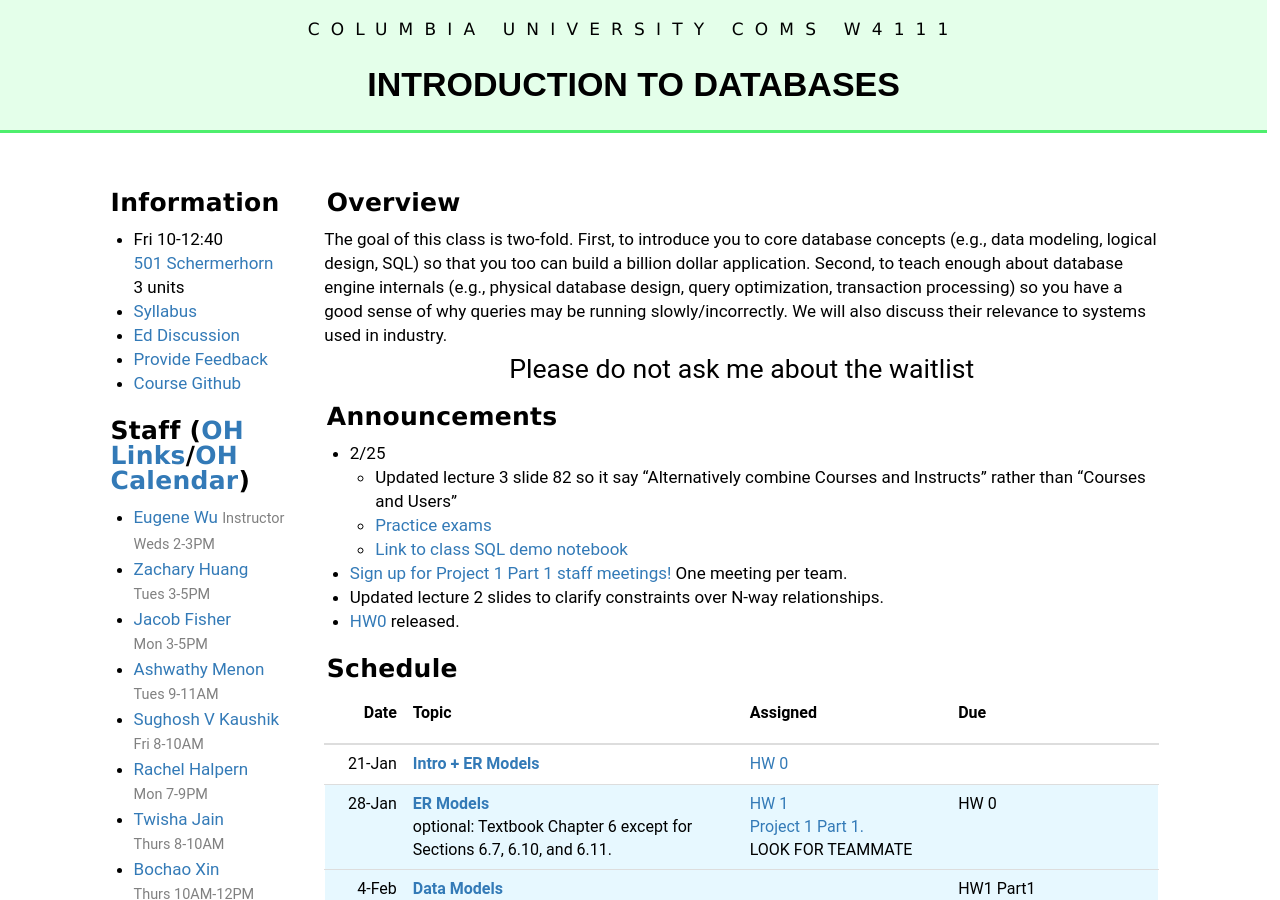
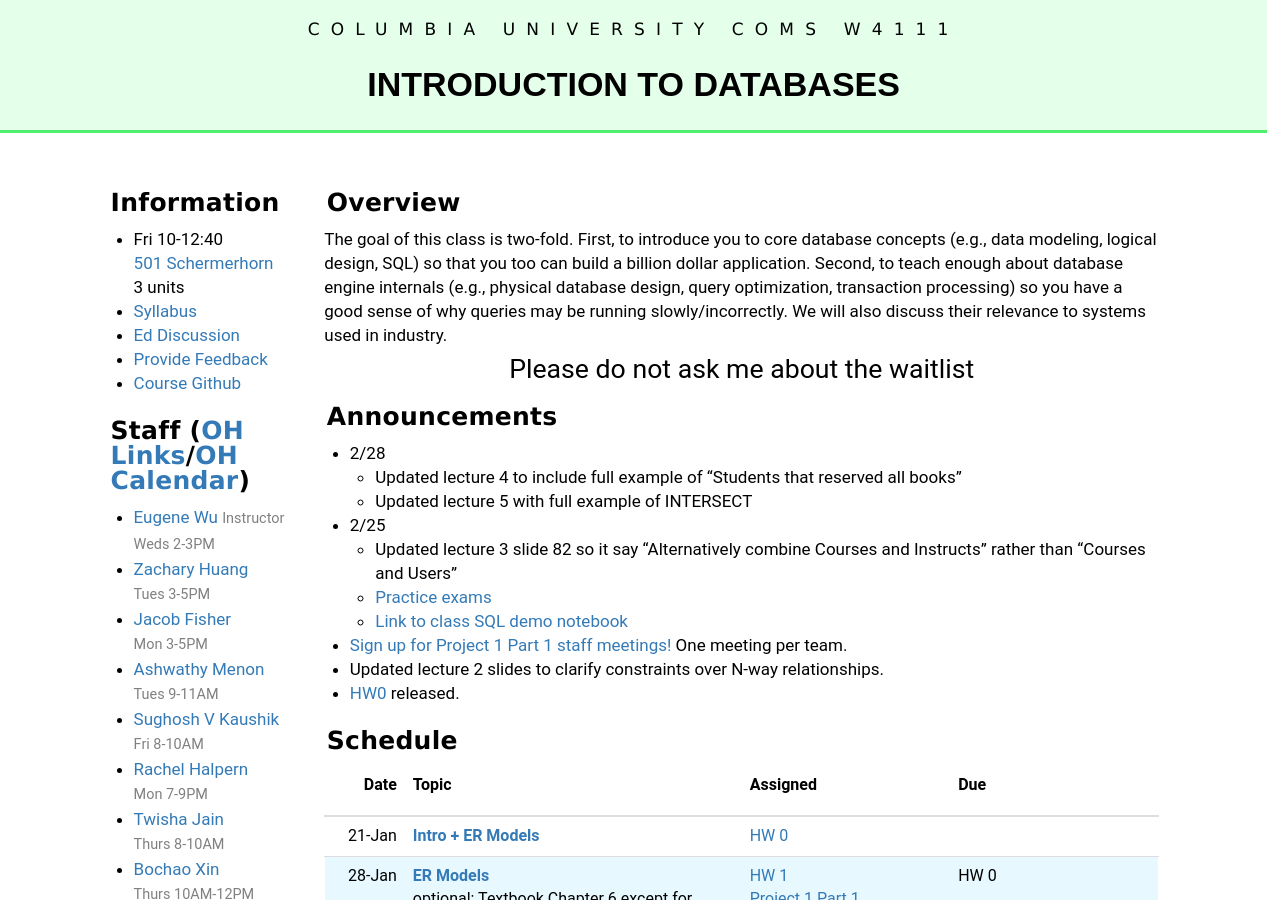
Before and after one commit to Kitatine/w4111.github.io, a Jekyll site: the page built from index.md, in a window 1280 px wide and 900 px high. Built offline with Jekyll 4.4.1, drawn with Linux system fonts in a browser that asks for light colours.

Commit message:
lazy commit msg

```diff
--- a/index.md
+++ b/index.md
@@ -28,6 +28,9 @@
 
 #### Announcements
 
+* 2/28
+  * Updated lecture 4 to include full example of "Students that reserved all books"
+  * Updated lecture 5 with full example of INTERSECT
 * 2/25
   * Updated lecture 3 slide 82 so it say "Alternatively combine Courses and Instructs" rather than "Courses and Users"
   * [Practice exams](https://github.com/w4111/w4111.github.io/tree/main/files/reading)
```
Also changed, not shown: 2 other files.
